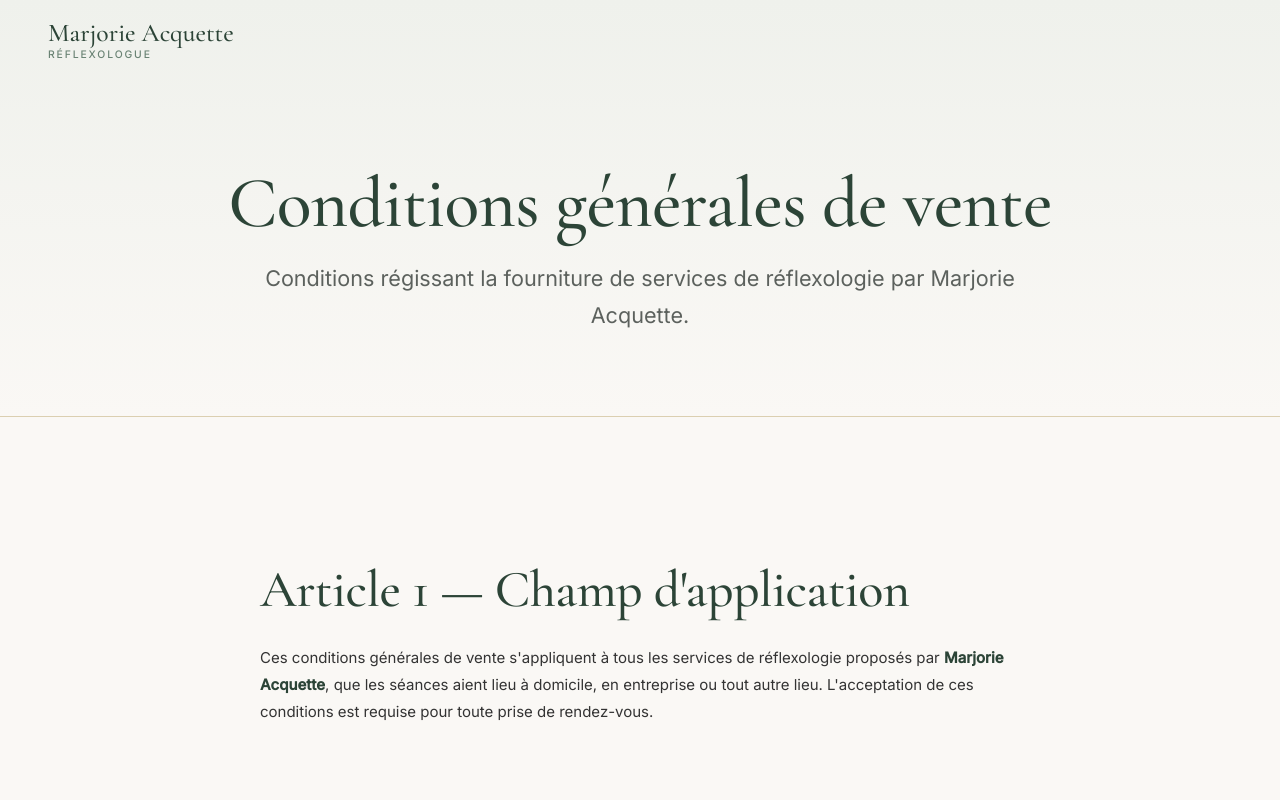
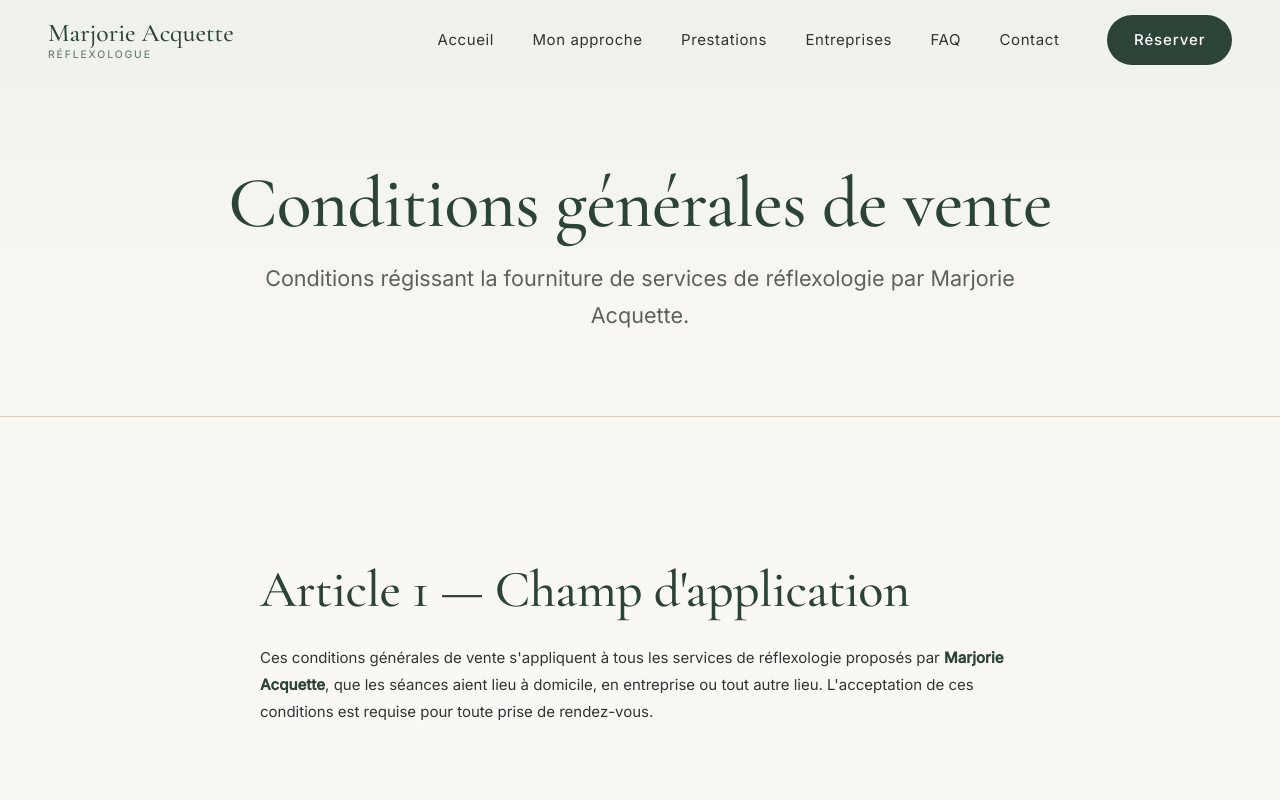
Before and after one commit to DavidBonvin/siteMarjorieAcquette, a plain HTML site: page cgv.html in a window 1280 px wide. Shown: the top 800 px of the page. Drawn offline with nearby package versions, Linux system fonts and the light colour scheme.

Commit message:
Fix: Restore desktop navbar visibility
- Add opacity: 1 to .nav in desktop media query
- Add pointer-events: auto to desktop nav
- Ensures navigation links are visible and interactive on desktop

```diff
--- a/css/header-footer.css
+++ b/css/header-footer.css
@@ -125,6 +125,8 @@
     clip-path: none;
     visibility: visible;
     transition: none;
+    opacity: 1;
+    pointer-events: auto;
   }
   .nav__list { flex-direction: row; gap: clamp(1.5rem, 3vw, 3rem); }
   .nav__link {
```
